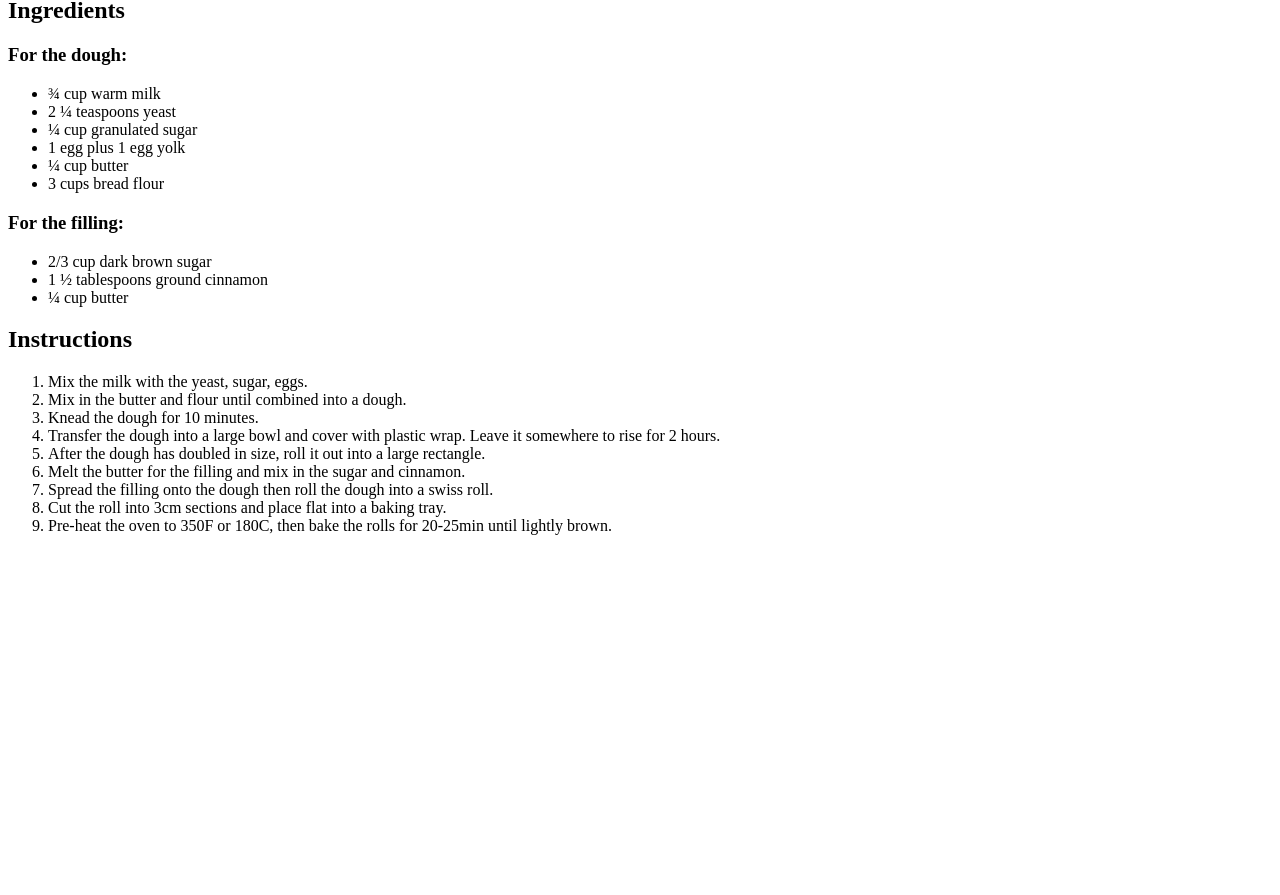
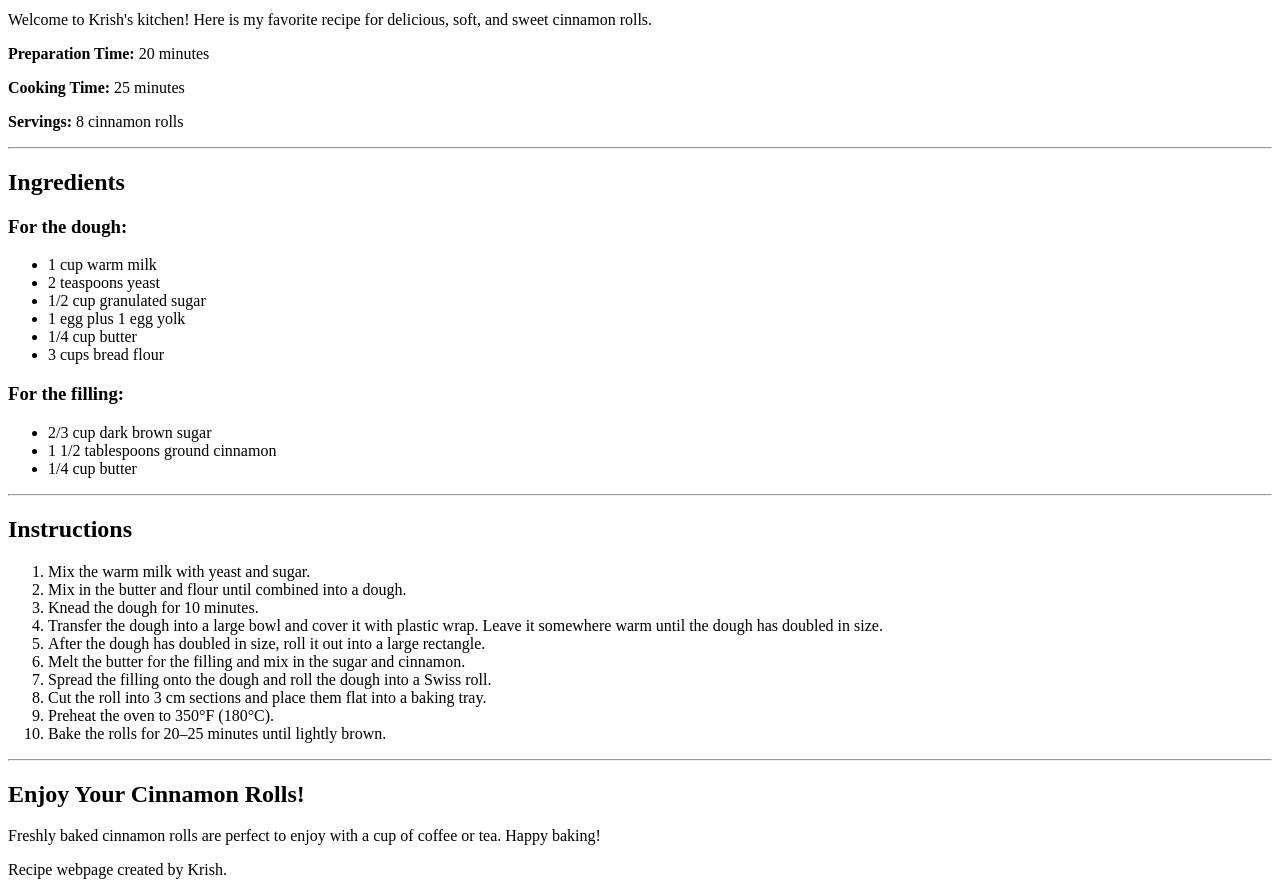
Before and after one commit to KrishShrestha12/Web-Development-Project, a plain HTML site: page 3.0 List Elements/index.html in a window 1280 px wide. Shown: the part 69-964 px from the top of the page. Before the commit the page ends 800 px from the top, so only its background shows below. Drawn offline with Linux system fonts and the light colour scheme.

Commit message:
Personalize recipe with Krish name

```diff
--- a/3.0 List Elements/index.html
+++ b/3.0 List Elements/index.html
@@ -1,37 +1,93 @@
-<h1> Angela's Cinnamon Roll Recipe </h1>
+<!DOCTYPE html>
+<html lang="en">
 
-<h2> Ingredients </h2>
+<head>
+    <meta charset="UTF-8">
+    <meta name="viewport" content="width=device-width, initial-scale=1.0">
+    <title>Krish's Cinnamon Roll Recipe</title>
+</head>
 
-<h3> For the dough: </h3>
+<body>
+
+    <h1>Krish's Cinnamon Roll Recipe</h1>
+
+    <p>
+        Welcome to Krish's kitchen! Here is my favorite recipe
+        for delicious, soft, and sweet cinnamon rolls.
+    </p>
+
+    <p><strong>Preparation Time:</strong> 20 minutes</p>
+    <p><strong>Cooking Time:</strong> 25 minutes</p>
+    <p><strong>Servings:</strong> 8 cinnamon rolls</p>
+
+    <hr>
+
+    <h2>Ingredients</h2>
+
+    <h3>For the dough:</h3>
 
     <ul>
-<li>¾ cup warm milk</li>
-<li>2 ¼ teaspoons yeast</li>
-<li>¼ cup granulated sugar</li>
+        <li>1 cup warm milk</li>
+        <li>2 teaspoons yeast</li>
+        <li>1/2 cup granulated sugar</li>
         <li>1 egg plus 1 egg yolk</li>
-<li>¼ cup butter</li>
+        <li>1/4 cup butter</li>
         <li>3 cups bread flour</li>
     </ul>
 
-
-<h3> For the filling: </h3>
+    <h3>For the filling:</h3>
 
     <ul>
         <li>2/3 cup dark brown sugar</li>
-<li>1 ½ tablespoons ground cinnamon</li>
-<li>¼ cup butter</li>
+        <li>1 1/2 tablespoons ground cinnamon</li>
+        <li>1/4 cup butter</li>
     </ul>
 
-<h2> Instructions </h2>
+    <hr>
+
+    <h2>Instructions</h2>
 
     <ol>
-<li>Mix the milk with the yeast, sugar, eggs.</li>
+        <li>Mix the warm milk with yeast and sugar.</li>
+
         <li>Mix in the butter and flour until combined into a dough.</li>
+
         <li>Knead the dough for 10 minutes.</li>
-<li>Transfer the dough into a large bowl and cover with plastic wrap. Leave it somewhere to rise for 2 hours.</li>
-<li>After the dough has doubled in size, roll it out into a large rectangle.</li>
-<li>Melt the butter for the filling and mix in the sugar and cinnamon.</li>
-<li>Spread the filling onto the dough then roll the dough into a swiss roll.</li>
-<li>Cut the roll into 3cm sections and place flat into a baking tray.</li>
-<li>Pre-heat the oven to 350F or 180C, then bake the rolls for 20-25min until lightly brown.</li>
+
+        <li>Transfer the dough into a large bowl and cover it
+            with plastic wrap. Leave it somewhere warm until
+            the dough has doubled in size.</li>
+
+        <li>After the dough has doubled in size, roll it out
+            into a large rectangle.</li>
+
+        <li>Melt the butter for the filling and mix in the
+            sugar and cinnamon.</li>
+
+        <li>Spread the filling onto the dough and roll the dough
+            into a Swiss roll.</li>
+
+        <li>Cut the roll into 3 cm sections and place them
+            flat into a baking tray.</li>
+
+        <li>Preheat the oven to 350°F (180°C).</li>
+
+        <li>Bake the rolls for 20–25 minutes until lightly brown.</li>
     </ol>
+
+    <hr>
+
+    <h2>Enjoy Your Cinnamon Rolls!</h2>
+
+    <p>
+        Freshly baked cinnamon rolls are perfect to enjoy with
+        a cup of coffee or tea. Happy baking!
+    </p>
+
+    <footer>
+        <p>Recipe webpage created by Krish.</p>
+    </footer>
+
+</body>
+
+</html>
```
Lines whose indentation alone changed are shown as unchanged.
